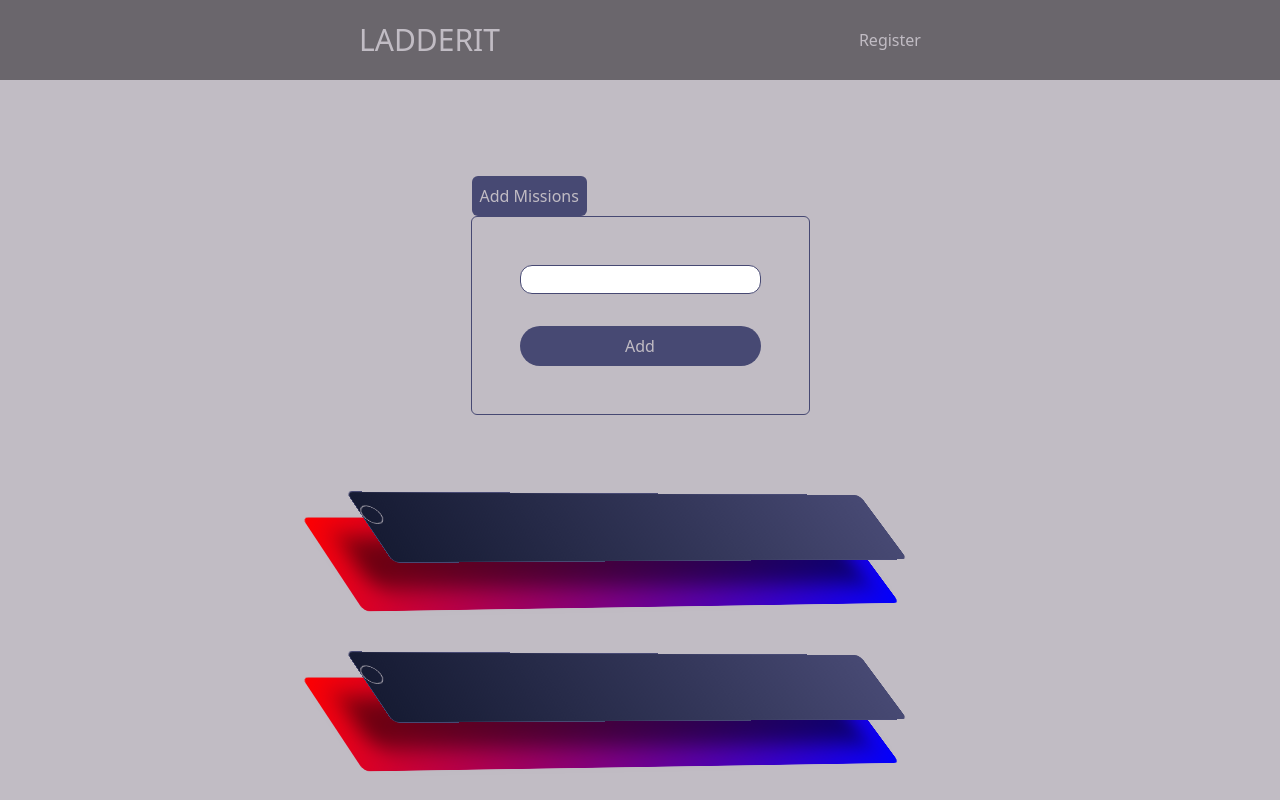
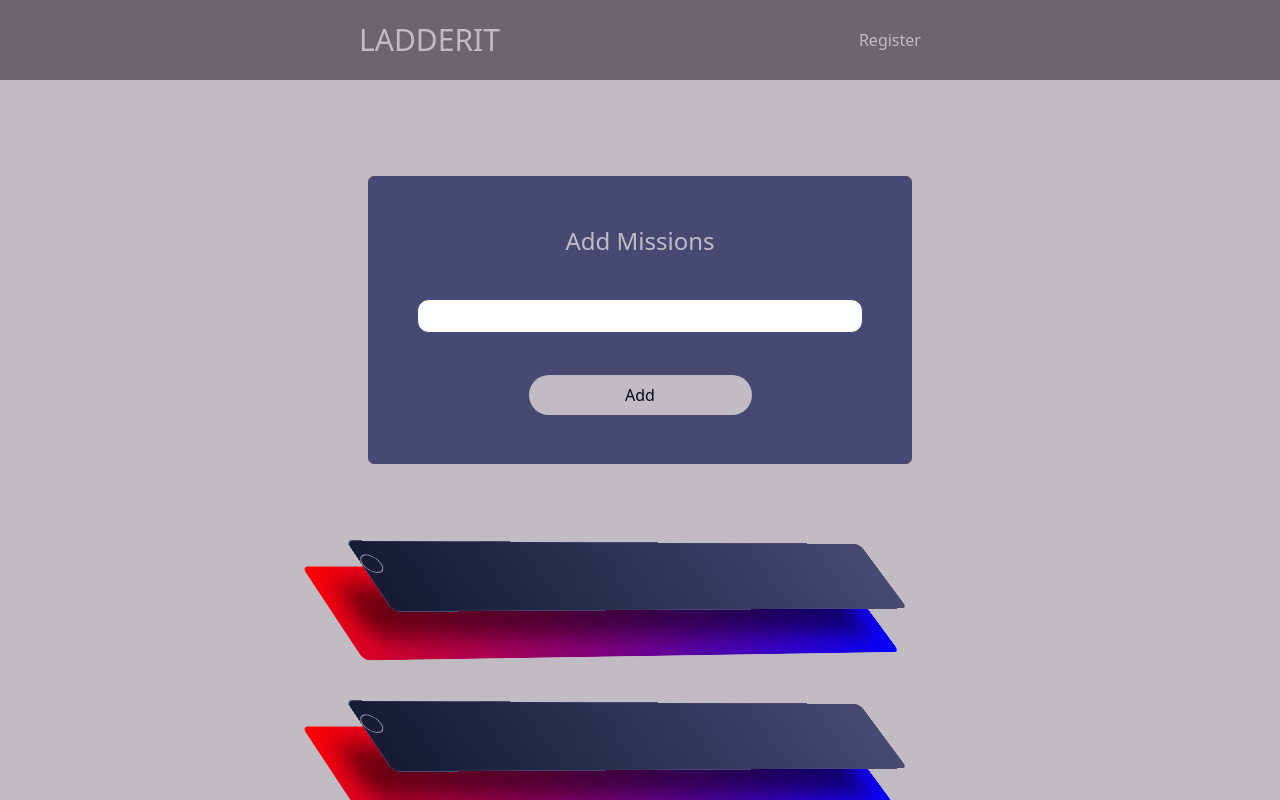
Before and after one commit to TOBB-ETU-CS-Community/ladderit, a Next.js app in the folder ladderit-frontend/: page / in a window 1280 px wide. Shown: the top 800 px of the page. Built offline with nearby package versions, Linux system fonts and the light colour scheme.

Commit message:
start mission display

```diff
--- a/ladderit-frontend/components/MissionForm.jsx
+++ b/ladderit-frontend/components/MissionForm.jsx
@@ -1,17 +1,34 @@
+"use client";
+import { useState } from "react";
+
 export default function MissionForm() {
+  const [missions, setMissions] = useState([]);
+  const [text, setText] = useState("");
+
+  const handleFormSubmit = (e) => {
+    e.preventDefault();
+    setMissions((prev) => [...prev, text]);
+  };
+
+  console.log(missions);
+
+  const handleText = (e) => {
+    setText(e.target.value);
+  };
+
   return (
-    <div>
-      <fieldset>
-        <legend className="ml-px p-2 bg-ultraViolet text-bgColor rounded-md">
-          Add Missions
-        </legend>
-        <form className="w-full h-full p-12 flex flex-col border border-solid border-ultraViolet rounded-md">
-          <input className="h-[1.80rem] pl-2 rounded-xl border border-solid border-ultraViolet focus:outline-none" />
-          <button className="mt-8 py-2 bg-ultraViolet text-bgColor rounded-3xl">
-            Add
-          </button>
-        </form>
-      </fieldset>
-    </div>
+    <form
+      className="w-1/2 h-72 p-12 flex flex-col justify-between bg-ultraViolet border border-solid border-ultraViolet rounded-md"
+      onSubmit={handleFormSubmit}>
+      <h2 className="text-2xl text-bgColor text-center">Add Missions</h2>
+      <input
+        className="h-[1.80rem] pl-2 py-4 rounded-xl border border-solid border-ultraViolet focus:outline-none"
+        value={text}
+        onChange={handleText}
+      />
+      <button className="mx-auto py-2 w-1/2 bg-bgColor rounded-3xl hover:bg-[#6A666C] hover:text-bgColor">
+        Add
+      </button>
+    </form>
   );
 }
```
